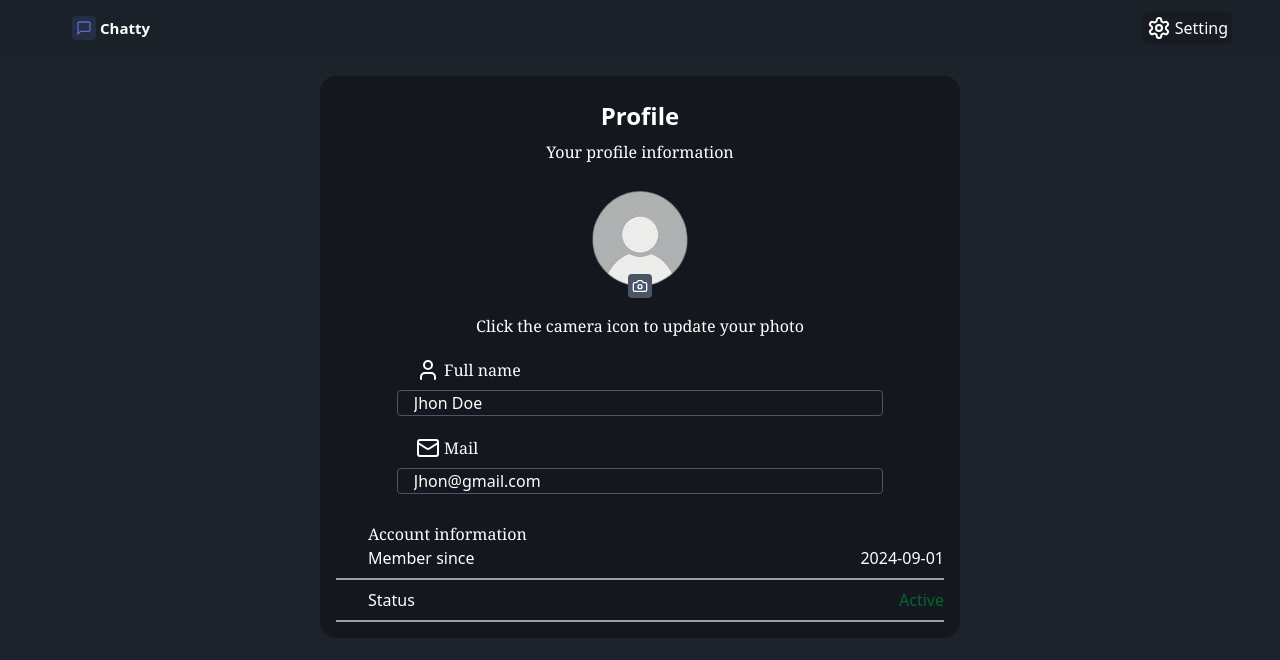
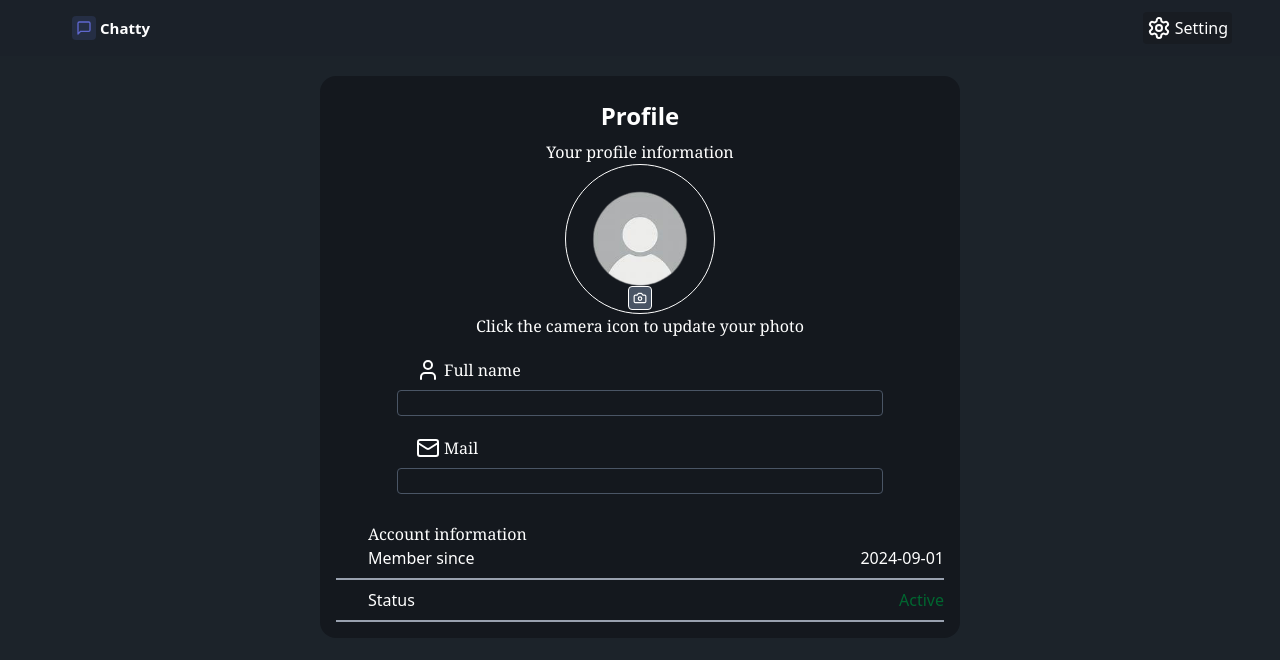
Before and after one commit to DevFawadKhan/Realtime-Chat-App, a React (Vite) app in the folder frontend/: page /profile in a window 1280 px wide. Shown: the top 660 px of the page. Built offline with nearby package versions, Linux system fonts and the light colour scheme; no server answers.

Commit message:
complete update profile

```diff
--- a/frontend/src/App.jsx
+++ b/frontend/src/App.jsx
@@ -6,10 +6,16 @@ import ProfilePage from './pages/ProfilePage.jsx'
 import SettingPage from './pages/SettingPage.jsx'
 import LogInPage  from './pages/LogInPage.jsx'
 import { useAuthStore } from "./store/useAuthStore.js"
-import { useEffect } from "react"
+import { useEffect,useState } from "react"
 import {Loader} from 'lucide-react'
 import {Toaster} from 'react-hot-toast'
 function App() {
+  const [theme, setTheme] = useState("cupcake");
+
+  useEffect(() => {
+    document.documentElement.setAttribute("data-theme", theme);
+  }, [theme]);
+
 const {authUser,checkAuth,isCheckingAuth} =useAuthStore();
 useEffect(()=>{
 checkAuth();
@@ -25,7 +31,8 @@ if(isCheckingAuth&&!authUser){
 }
   return (
     <>
-   <Navbar/>
+    <div data-theme="cupcake">
+    <Navbar/>
 <Routes>
   <Route path="/" element={authUser?<HomePage/>:<Navigate to="/login"/>}/>
   <Route path="/login" element={!authUser?<LogInPage/>:<Navigate to="/"/>}/>
@@ -35,6 +42,7 @@ if(isCheckingAuth&&!authUser){
   <Route path="/profile" element={<ProfilePage/>}/>
 </Routes>
 <Toaster></Toaster>
+    </div>
     </>
   )
 }
--- a/frontend/src/main.jsx
+++ b/frontend/src/main.jsx
@@ -4,6 +4,7 @@ import './index.css'
 import App from './App.jsx'
 import { BrowserRouter } from "react-router-dom";
 
+document.documentElement.setAttribute("data-theme", "dark");
 createRoot(document.getElementById('root')).render(
   <StrictMode>
     <BrowserRouter>
--- a/frontend/src/pages/LogInPage.jsx
+++ b/frontend/src/pages/LogInPage.jsx
@@ -1,9 +1,17 @@
 // import React from 'react'
+import { useRef } from "react";
+function LogInPage() {
+  const inputRef = useRef(null);
 
-function LogInPage() {
+  const focusInput = () => {
+    inputRef.current.focus(); // Input field par focus karne ka function
+  };
+
   return (
     <div>
       <h1 className="text-center text-[25px]">LogInPage</h1>
+      <input ref={inputRef} type="text" placeholder="Type here..." />
+      <button onClick={focusInput}>Focus Input</button>
     </div>
   )
 }
--- a/frontend/src/pages/ProfilePage.jsx
+++ b/frontend/src/pages/ProfilePage.jsx
@@ -1,8 +1,26 @@
-// import { useAuthStore } from "../store/useAuthStore"
+import { useRef,useState } from "react";
+import { useAuthStore } from "../store/useAuthStore"
 import Avatar from '../assets/Avatar.png';
 import {CameraIcon,User,Mail} from 'lucide-react'
 function ProfilePage() {
-    // const {UploadProfile,authUser}=useAuthStore
+    const {UploadProfile,authUser,isUpdatingProfile}=useAuthStore();
+    const [selectedimg, setselectedimg] = useState(null)
+    const fileInputRef=useRef(null);
+    const HandleCameraClick=()=>{
+      fileInputRef.current.click(); //input file ko click karne par trigger hoga.
+    }
+    // HandleImageUpload
+    const  HandleImageUpload=async (e)=>{
+      const  file=e.target.files[0];
+      if(!file) return;
+      const reader=new FileReader(); //FileReader ek built-in JavaScript API hai jo files ko read karta hai.
+      reader.readAsDataURL(file);
+      reader.onload=async()=>{
+        const base64image=reader.result;
+        setselectedimg(base64image)
+        await UploadProfile({profilepic:base64image});
+      }
+    }
   return (
     <>
 <div className="bg-[#1C232A] h-screen  flex flex-col items-center justify-start">
@@ -10,22 +28,23 @@ function ProfilePage() {
     <h1 className="font-bold text-2xl my-2">Profile</h1>
     <p className='font-serif'>Your profile information</p>
     <div className=' relative  flex justify-center '>
-    <img className= 'h-[150px]' src={Avatar} alt="" />
-    <CameraIcon  className='text-white absolute bg-gray-600 p-1 rounded bottom-4 '></CameraIcon>
+    <img className={`${selectedimg||authUser?.ProfilePic?"w-[90px] h-[80px] rounded-full border border-white":"h-[150px] border border-white rounded-full"}`} src={selectedimg||authUser?.ProfilePic||Avatar} alt="" />
+    <CameraIcon onClick={HandleCameraClick}className='text-white cursor-pointer absolute bg-gray-600 p-1 z-10 rounded bottom-1 border border-white'/>
+    <input type="file" ref={fileInputRef} accept="image/*" onChange={HandleImageUpload}  className="absolute bottom-4 hidden"/>
     </div>
-    <p className='font-serif'>Click the camera icon to update your photo</p>
+    <p className='font-serif'>{isUpdatingProfile?"Loading...":"Click the camera icon to update your photo"}</p>
       {/* input  name read only */}
     <div className='flex mt-5 gap-1 lg:ml-20'>
    <User className='text-white'></User>
    <h1 className=' font-serif'>Full name</h1>
   </div>
-  <input className='bg-transparent focus:outline-none w-full border border-gray-600 rounded pl-4  mt-2 lg:w-[80%]' value="Jhon Doe" readOnly/>
+  <input className='bg-transparent focus:outline-none w-full border border-gray-600 rounded pl-4  mt-2 lg:w-[80%]' value={authUser?.name} readOnly/>
   {/* input  email read only */}
   <div className='flex mt-5 gap-1 lg:ml-20'>
    <Mail className='text-white'></Mail>
    <h1 className=' font-serif'>Mail</h1>
   </div>
-  <input className='bg-transparent w-full border focus:outline-none border-gray-600 rounded pl-4  mt-2 lg:w-[80%]' value="Jhon@gmail.com" readOnly/>
+  <input className='bg-transparent w-full border focus:outline-none border-gray-600 rounded pl-1 lg:pl-4  mt-2 lg:w-[80%]' value={authUser?.email} readOnly/>
   {/* Account Imformation */}
   <div className='flex justify-items-start mt-7 lg:ml-8'>
   <div><h1 className='font-serif'>Account information</h1></div>
--- a/frontend/src/store/useAuthStore.js
+++ b/frontend/src/store/useAuthStore.js
@@ -6,7 +6,6 @@ export const useAuthStore=create((set)=>({
     // isSignUp:false,
     // isLoggingIn:false,
     isUpdatingProfile:false,
-
     isCheckingAuth:true,
     // function for check user is authentic or not call api
      checkAuth:async()=>{
@@ -52,6 +51,17 @@ export const useAuthStore=create((set)=>({
        }
      },
    //   Upload profile
-   UploadProfile:async()=>{
+   UploadProfile:async(data)=>{
+      set({isUpdatingProfile:true})
+      try {
+         const res=await axiosInstance.put("/auth/updateprofile",data)
+         toast.success("Profile Upload sucessfully");
+         set({authUser:res.data});
+      } catch (error) {
+       console.log("Error is UploadProfile response",error);
+        toast.error(error.response.data.message);
+      }finally{
+         set({isUpdatingProfile:false})
+      }
    }
 }))
--- a/frontend/tailwind.config.js
+++ b/frontend/tailwind.config.js
@@ -8,7 +8,8 @@ export default {
     }
    }
   },
-  plugins: [
-    daisyui,
-  ],
-}
+  plugins: [daisyui,],
+  daisyui:{
+    themes:["light","dark","cupcake","retro"]
+  }
+};
```
